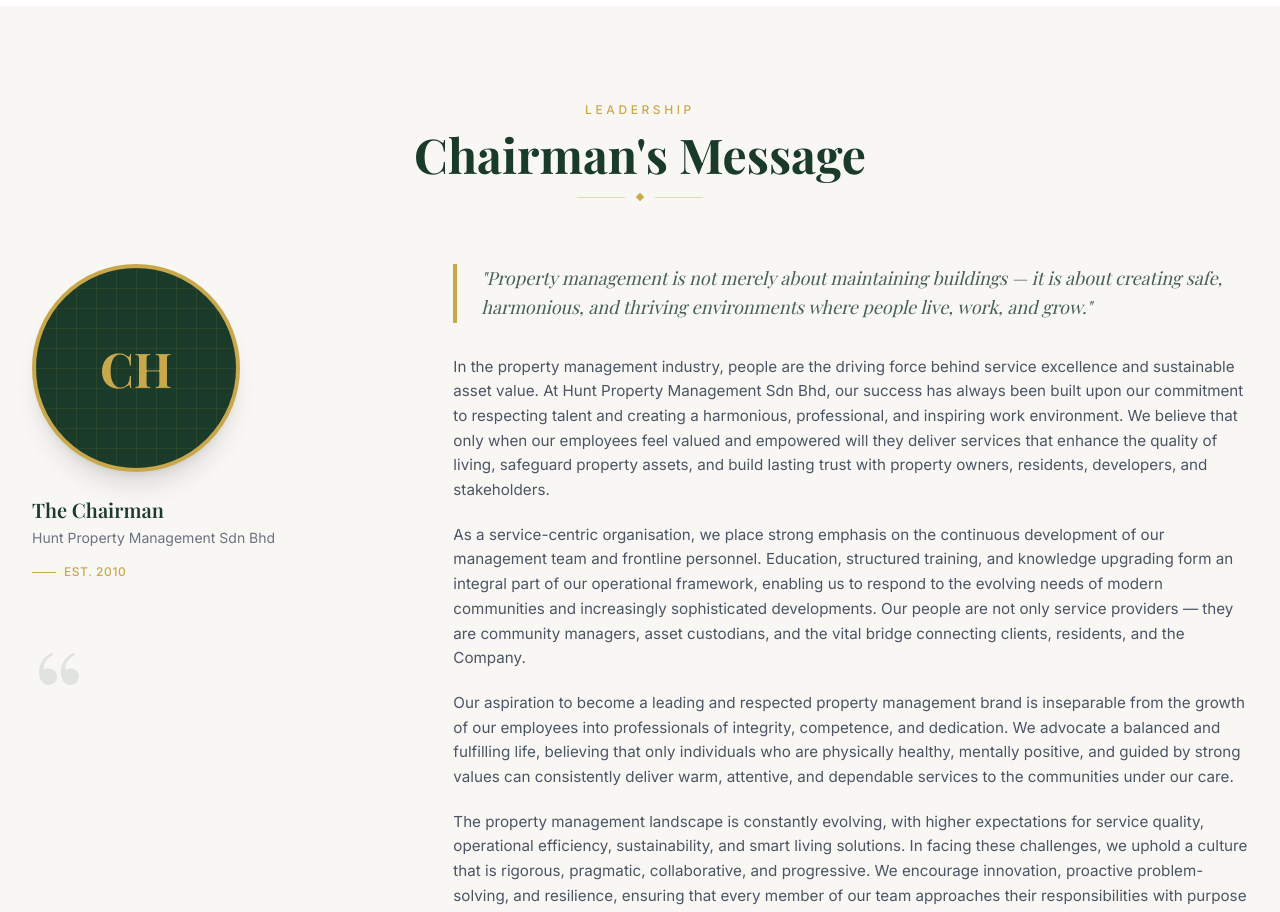
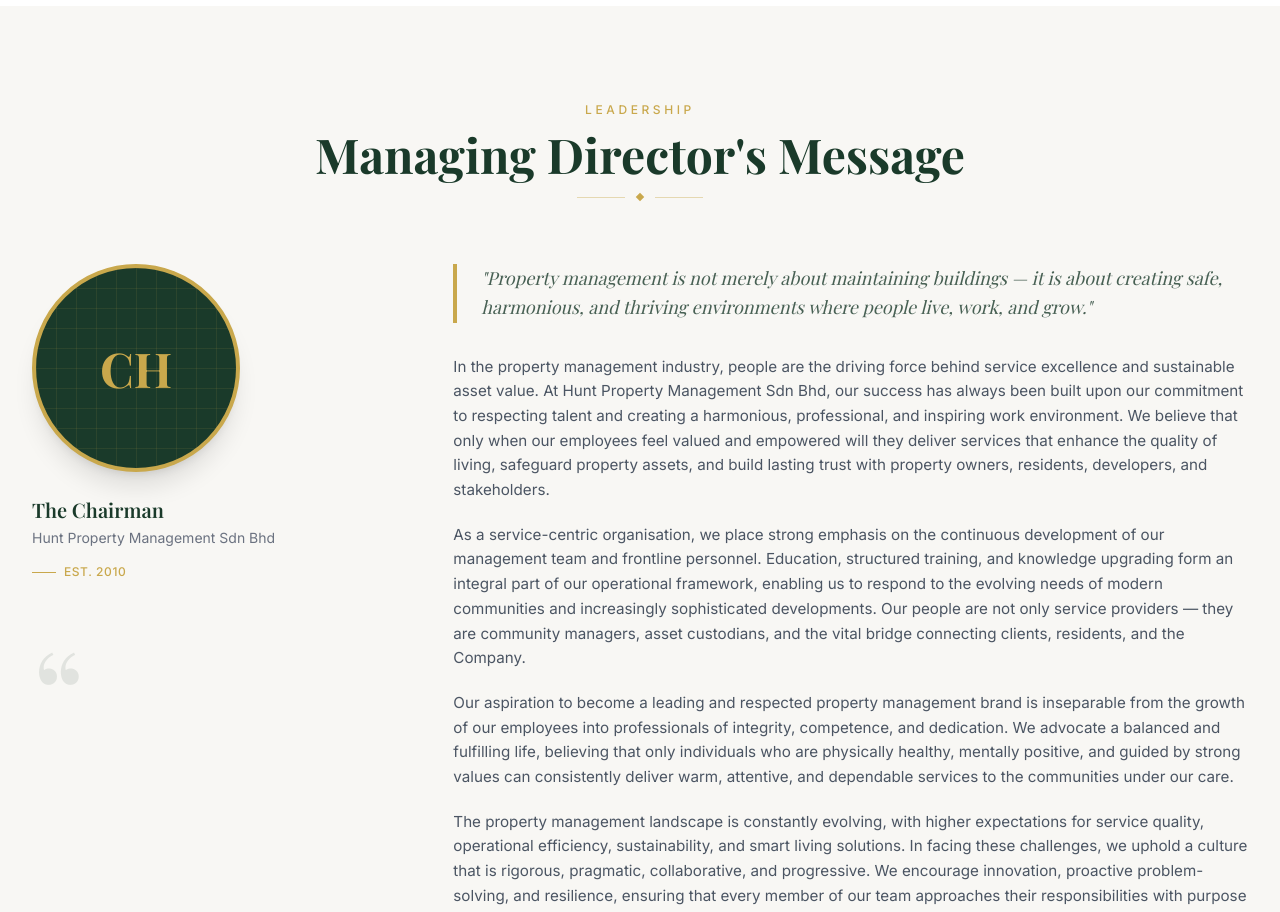
Before and after one commit to nicholasngzh/hunt-properties-website, a Next.js app: page / in a window 1280 px wide. Shown: the part 1780-2692 px from the top of the page. Built offline with nearby package versions, Linux system fonts and the light colour scheme.

Commit message:
Update Chairman.tsx

```diff
--- a/src/components/Chairman.tsx
+++ b/src/components/Chairman.tsx
@@ -19,7 +19,7 @@ export default function Chairman() {
             Leadership
           </p>
           <h2 className="font-serif text-4xl sm:text-5xl text-primary font-bold mb-4">
-            Chairman&apos;s Message
+            Managing Director&apos;s Message
           </h2>
           <div className="flex items-center justify-center gap-3">
             <div className="h-px w-12 bg-gold/40" />
```
